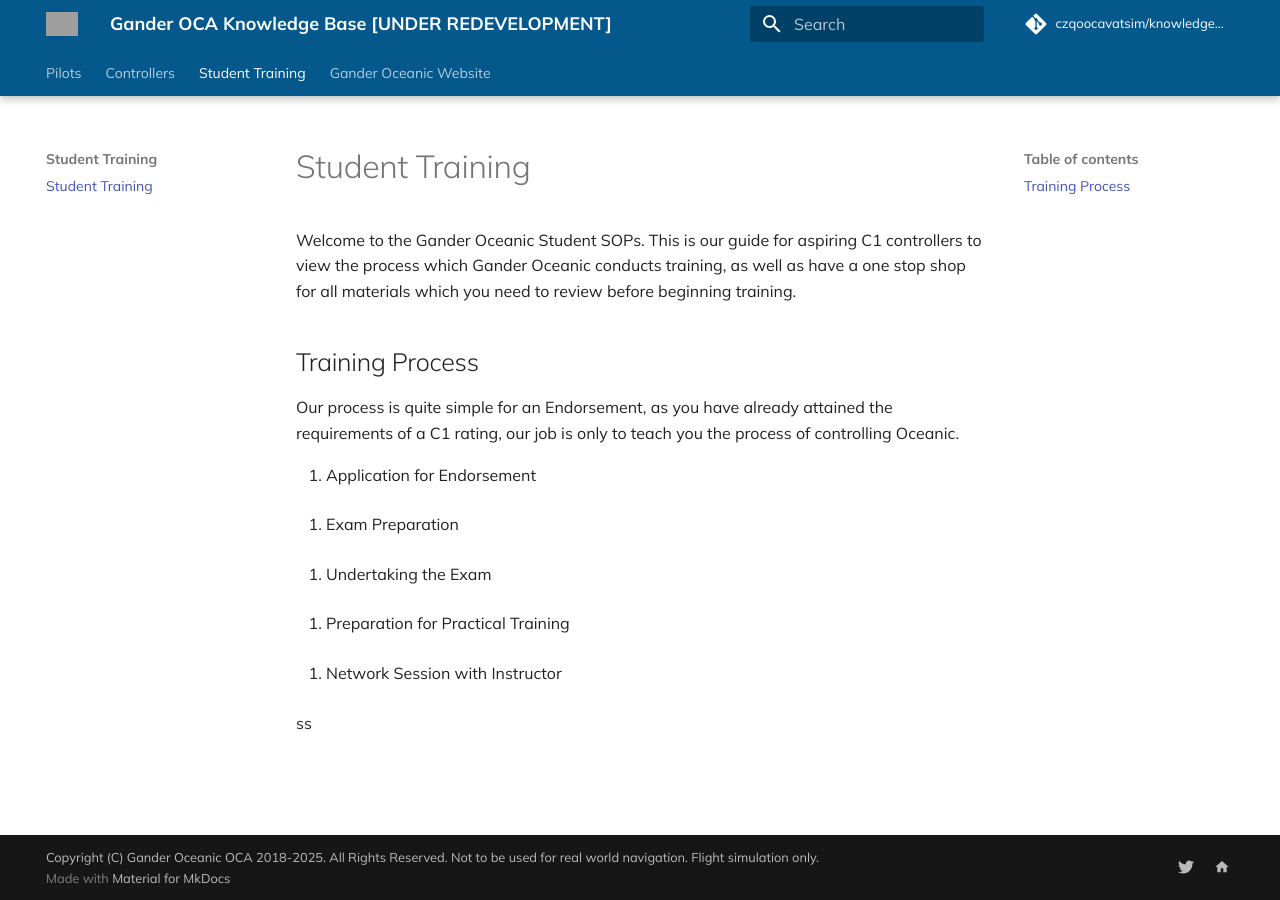
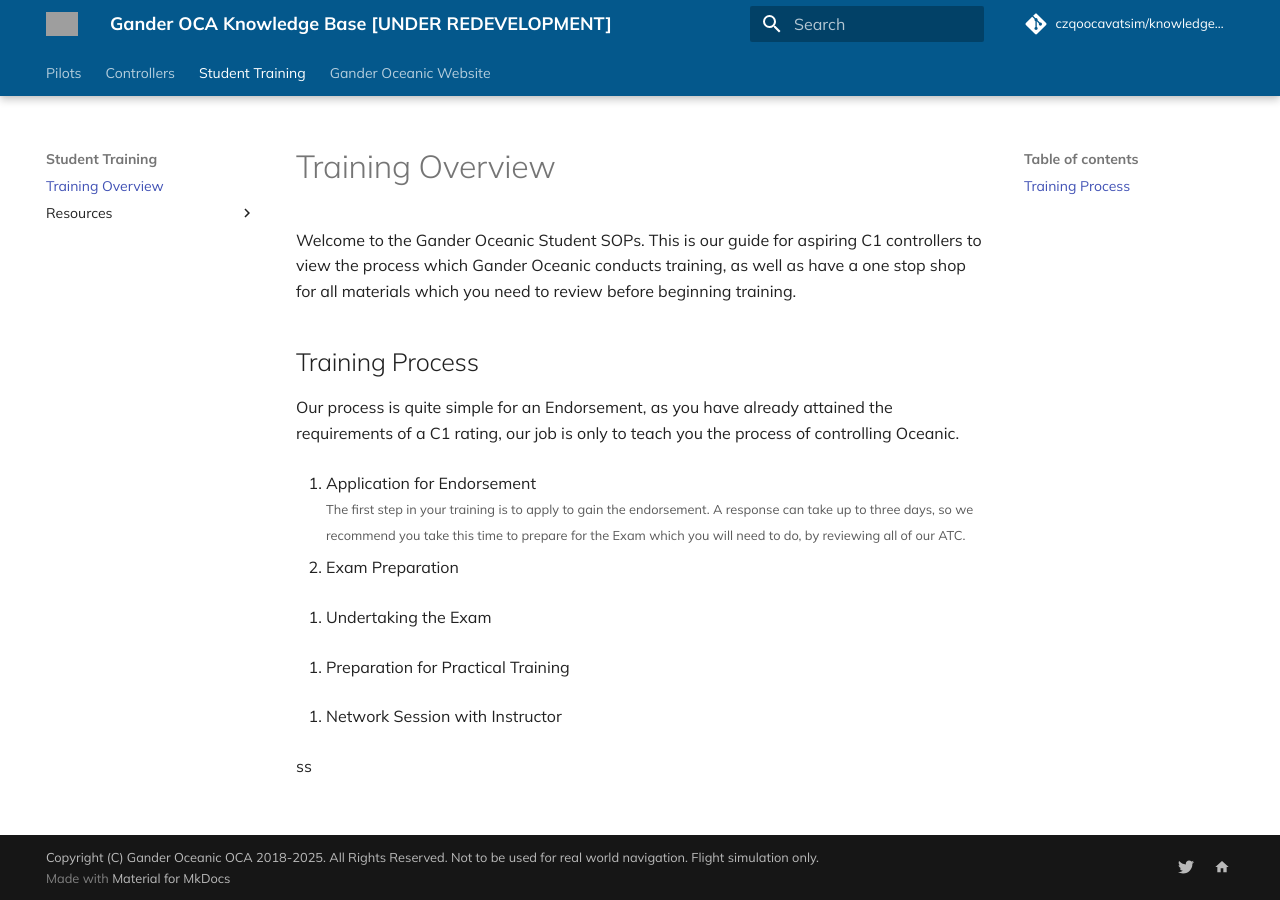
Before and after one commit to czqoocavatsim/knowledgebase, an MkDocs documentation site: the page built from docs/student/training.md, in a window 1280 px wide. Built offline with MkDocs 1.6.1 and Material for MkDocs 9.7.7, drawn with Linux system fonts in a browser that asks for light colours; comment, search, counter and statistics services are not loaded; the version menu is left out; grey boxes are pictures that could not be loaded.

Commit message:
Little Update for Tonight

```diff
--- a/docs/student/training.md
+++ b/docs/student/training.md
@@ -5,10 +5,10 @@ Our process is quite simple for an Endorsement, as you have already attained the
 
 1. Application for Endorsement
 <br><small>
-
+The first step in your training is to apply to gain the endorsement. A response can take up to three days, so we recommend you take this time to prepare for the Exam which you will need to do, by reviewing all of our ATC.
 </small>
 
-1. Exam Preparation
+2. Exam Preparation
 <br><small>
 
 </small>
```
Also changed, not shown: docs/student/resources/policies.md (added, +1 -0 lines), docs/student/.pages.
